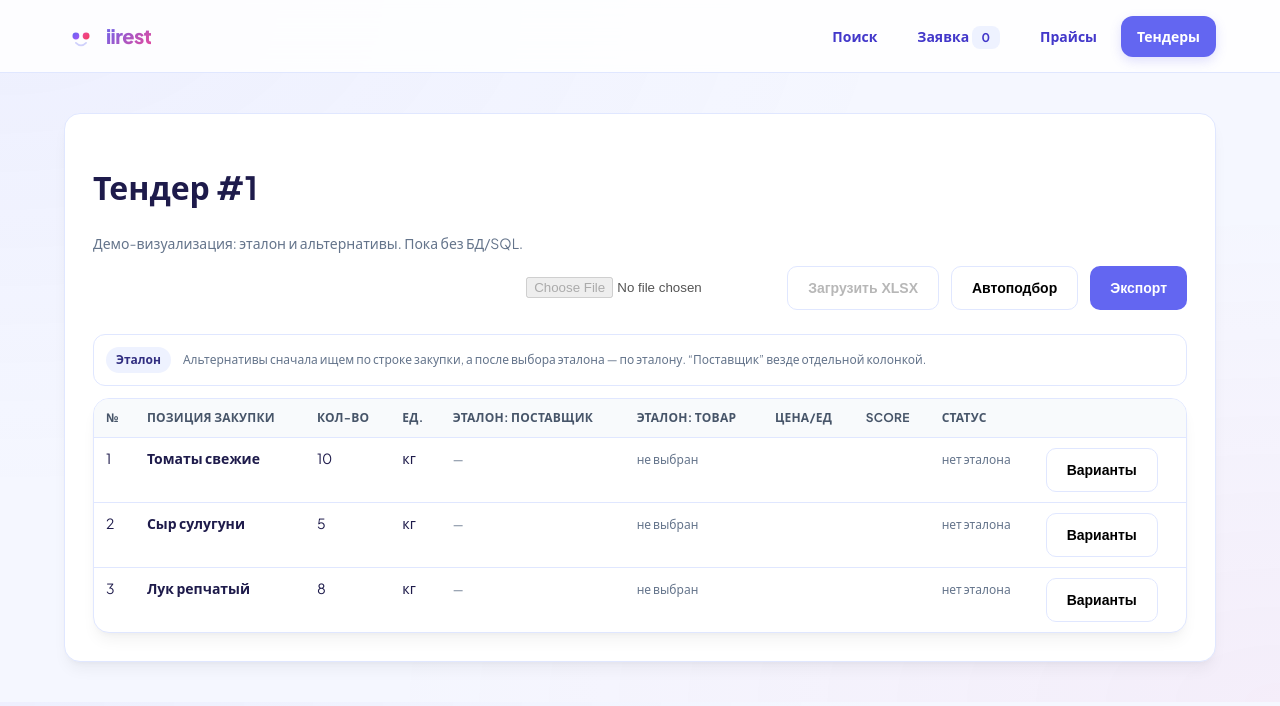
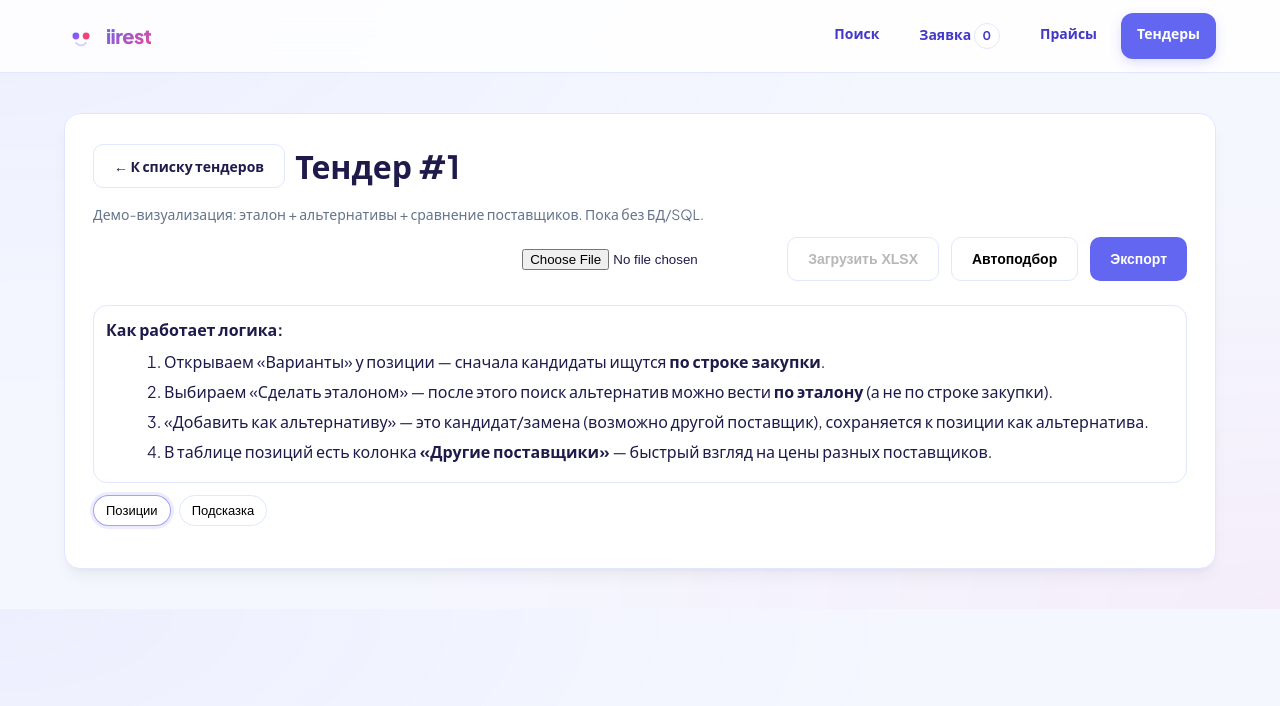
Before and after one commit to Tabascoden/pricelist-search-public, a Flask app: page /tenders/1 in a window 1280 px wide. Shown: the top 706 px of the page. Run offline with Flask 3, Linux system fonts and the light colour scheme; some libraries are stand-ins or nearby versions.

Commit message:
Refactor tender project HTML layout and styles

```diff
--- a/templates/tender_project.html
+++ b/templates/tender_project.html
@@ -1,146 +1,189 @@
 {% extends 'base.html' %}
 {% block content %}
+
 <div class="card" id="tender-project" data-project-id="{{ project_id }}">
   <div class="cardHeader tender-flex">
-    <div>
-      <h1>Тендер #{{ project_id }}</h1>
-      <div class="sub">
-        Демо-визуализация: эталон и альтернативы. Пока без БД/SQL.
+    <div style="display:flex; flex-direction:column; gap:8px;">
+      <div class="tender-flex" style="gap:10px;">
+        <a class="btn" href="/tenders">← К списку тендеров</a>
+        <h1 style="margin:0;">Тендер #{{ project_id }}</h1>
       </div>
+      <div class="sub">Демо-визуализация: эталон + альтернативы + сравнение поставщиков. Пока без БД/SQL.</div>
     </div>
 
-    <div class="tender-flex tender-actions-top">
-      <div class="tender-upload">
-        <input type="file" id="tender-upload" accept=".xlsx" disabled>
-        <button class="btn" id="tender-upload-btn" disabled title="В демо не загружаем файл">
-          Загрузить XLSX
-        </button>
-      </div>
-
-      <button class="btn" id="tender-autopick" title="В демо просто проставит эталоны для наглядности">
-        Автоподбор
-      </button>
-
-      <button class="btn primary" id="tender-export" title="В демо экспорт не включён">
-        Экспорт
-      </button>
+    <div class="tender-flex" style="margin-left:auto;">
+      <input type="file" id="tender-upload" accept=".xlsx" style="min-width:220px;">
+      <button class="btn" id="tender-upload-btn" disabled>Загрузить XLSX</button>
+      <button class="btn" id="tender-autopick">Автоподбор</button>
+      <button class="btn primary" id="tender-export">Экспорт</button>
     </div>
   </div>
 
-  <div class="tender-legend">
-    <div class="pill">Эталон</div>
-    <div class="muted">
-      Альтернативы сначала ищем по строке закупки, а после выбора эталона — по эталону.
-      “Поставщик” везде отдельной колонкой.
-    </div>
+  <div class="tender-hint">
+    <b>Как работает логика:</b>
+    <ol>
+      <li>Открываем «Варианты» у позиции — сначала кандидаты ищутся <b>по строке закупки</b>.</li>
+      <li>Выбираем «Сделать эталоном» — после этого поиск альтернатив можно вести <b>по эталону</b> (а не по строке закупки).</li>
+      <li>«Добавить как альтернативу» — это кандидат/замена (возможно другой поставщик), сохраняется к позиции как альтернатива.</li>
+      <li>В таблице позиций есть колонка <b>«Другие поставщики»</b> — быстрый взгляд на цены разных поставщиков.</li>
+    </ol>
+  </div>
+
+  <div class="tabs">
+    <button class="tab active" type="button" data-tab="positions">Позиции</button>
+    <button class="tab" type="button" data-tab="about">Подсказка</button>
   </div>
 
   <div id="tender-items" class="tender-table-wrap"></div>
+
+  <div id="tender-about" class="tender-about hidden">
+    <div class="sub">
+      Тут можно будет позже добавить статистику: сколько позиций закрыто эталоном, сколько альтернатив, и т.д.
+      Сейчас — только визуал.
+    </div>
+  </div>
 </div>
 
-<!-- Modal: Supplier variants -->
-<div class="tender-modal hidden" id="tender-modal" aria-hidden="true">
-  <div class="tender-modal-body" role="dialog" aria-modal="true">
+<!-- MODAL: supplier options -->
+<div class="tender-modal hidden" id="tender-modal">
+  <div class="tender-modal-body">
     <div class="tender-modal-header">
       <div>
-        <h3 id="tender-modal-title">Варианты поставщиков</h3>
-        <div class="sub" id="tender-modal-subtitle"></div>
+        <h3 id="tender-modal-title" style="margin:0;">Варианты поставщиков</h3>
+        <div class="sub" id="tender-modal-subtitle">Позиция: …</div>
       </div>
       <button class="btn" id="tender-modal-close">Закрыть</button>
     </div>
 
-    <!-- Search controls -->
-    <div class="tender-controls">
-      <div class="tender-controls-row">
-        <div class="tender-field">
-          <div class="tender-label">Ручной поиск</div>
-          <input class="input" id="tender-search-input" placeholder="Например: помидоры сливовидные 10кг">
-          <div class="muted">Если заполнено — ищем по этой строке, независимо от “основы поиска”.</div>
-        </div>
+    <div class="tender-modal-grid">
+      <div class="tender-box">
+        <div class="tender-box-title">Ручной поиск</div>
+        <input id="tender-manual-q" class="input" placeholder="Например: помидоры сливовидные">
+        <div class="sub">Если заполнено — ищем по этой строке, независимо от «основы поиска».</div>
+      </div>
 
-        <div class="tender-field">
-          <div class="tender-label">Основа поиска</div>
-          <select class="input" id="tender-search-basis">
-            <option value="row">По строке закупки</option>
-            <option value="baseline">По эталону (если выбран)</option>
-          </select>
-          <div class="muted" id="tender-basis-hint"></div>
-        </div>
+      <div class="tender-box">
+        <div class="tender-box-title">Основа поиска</div>
+        <select id="tender-search-basis" class="input">
+          <option value="purchase">По строке закупки</option>
+          <option value="benchmark">По эталону</option>
+        </select>
+        <div class="sub" id="tender-basis-hint">Ищем по строке закупки (первичный подбор альтернатив).</div>
+      </div>
 
-        <div class="tender-controls-actions">
-          <button class="btn primary" id="tender-search-btn">Найти</button>
-          <button class="btn" id="tender-search-reset">Сброс</button>
-        </div>
+      <div class="tender-box tender-box-actions">
+        <button class="btn primary" id="tender-search-btn">Найти</button>
+        <button class="btn" id="tender-reset-btn">Сброс</button>
       </div>
     </div>
 
-    <!-- Current baseline -->
     <div class="tender-section">
-      <div class="tender-section-title">
-        Текущий эталон
-        <span class="pill" id="tender-baseline-pill" style="display:none;">Эталон выбран</span>
+      <div class="tender-section-title">Текущий эталон</div>
+      <div class="tender-benchmark" id="tender-benchmark">
+        <span class="sub">Эталон ещё не выбран. Найдите кандидатов и нажмите «Сделать эталоном».</span>
       </div>
-      <div id="tender-baseline-box" class="tender-box"></div>
     </div>
 
-    <!-- Candidates -->
     <div class="tender-section">
       <div class="tender-section-title">
         Результаты поиска / кандидаты
-        <span class="muted" id="tender-search-mode"></span>
+        <span class="sub" id="tender-search-mode">— режим: поиск по строке закупки</span>
       </div>
-      <div id="tender-candidates" class="tender-table-wrap"></div>
+
+      <div class="sub" style="margin:6px 0 10px;">
+        Сортировка: кликните по любому заголовку столбца. Поставщик — всегда отдельной колонкой.
+      </div>
+
+      <div class="tableWrap" id="tender-modal-table-wrap"></div>
     </div>
 
-    <!-- Alternatives -->
     <div class="tender-section">
-      <div class="tender-section-title">
-        Альтернативы (авто)
-        <span class="muted" id="tender-alts-mode"></span>
-      </div>
-      <div id="tender-alternatives" class="tender-table-wrap"></div>
+      <div class="tender-section-title">Альтернативы (выбранные)</div>
+      <div id="tender-alternatives" class="sub">Пока пусто.</div>
     </div>
   </div>
 </div>
 
 <style>
   .tender-flex { display:flex; align-items:center; gap:12px; flex-wrap:wrap; }
-  .tender-actions-top { margin-left:auto; }
-  .tender-upload { display:flex; gap:8px; align-items:center; }
+  .tender-table-wrap { width: 100%; margin-top: 14px; }
+  .tender-hint { margin: 12px 0 6px; padding: 12px; border:1px solid var(--border); border-radius: 14px; background: #fff; }
+  .tender-hint ol { margin: 8px 0 0 18px; }
+  .tender-hint li { margin: 6px 0; }
 
-  .tender-legend { display:flex; align-items:center; gap:12px; padding:12px; border:1px solid var(--border); border-radius:12px; background:#fff; margin-top:12px; }
-  .pill { display:inline-flex; align-items:center; gap:6px; padding:4px 10px; border-radius:999px; background:#eef2ff; color:#312e81; font-size:12px; font-weight:700; }
-  .muted { color:#64748b; font-size:12px; }
+  .tabs { display:flex; gap:8px; margin: 12px 0 6px; }
+  .tab { border:1px solid var(--border); background:#fff; border-radius: 999px; padding: 7px 12px; cursor:pointer; font-size: 13px; }
+  .tab.active { border-color: rgba(99,102,241,.6); box-shadow: 0 0 0 3px rgba(99,102,241,.12); }
+  .hidden { display:none; }
 
-  .tender-table-wrap { width:100%; margin-top:12px; }
-  .tender-table { width:100%; border-collapse:collapse; }
-  .tender-table th, .tender-table td { border-bottom:1px solid var(--border); padding:10px 12px; text-align:left; vertical-align:top; }
-  .tender-table th { background:#f8fafc; font-size:12px; letter-spacing:.02em; text-transform:uppercase; color:#475569; }
-  .tender-row-actions { display:flex; gap:8px; flex-wrap:wrap; }
-  .tag { display:inline-flex; align-items:center; padding:4px 10px; border-radius:999px; background:#ecfeff; color:#155e75; font-size:12px; font-weight:700; }
+  /* main table */
+  .tender-grid-head, .tender-grid-row {
+    display:grid;
+    grid-template-columns: 50px 2.2fr 110px 70px 1.3fr 1.6fr 110px 90px 1.8fr 120px;
+    gap: 10px;
+    align-items: center;
+    padding: 12px;
+    border-bottom: 1px solid var(--border);
+  }
+  .tender-grid-head { font-weight: 800; font-size: 12px; text-transform: uppercase; background: #f8fafc; color:#475569; border-top-left-radius: 12px; border-top-right-radius: 12px; }
+  .tender-grid-row:nth-child(even) { background: #fbfcff; }
+  .tender-cell-muted { color:#64748b; font-size: 12px; }
+  .tender-mini { font-size: 12px; }
+  .tender-mini b { font-weight: 800; }
+  .tender-chip {
+    display:inline-flex; align-items:center; gap:6px;
+    border:1px solid var(--border); background:#fff; padding: 3px 8px; border-radius: 999px;
+    margin: 2px 6px 2px 0; white-space: nowrap;
+  }
+  .tender-chip .price { font-weight: 800; }
+  .tender-status { font-size: 12px; }
+  .badge {
+    display:inline-flex; align-items:center; gap:6px; padding: 3px 8px;
+    border-radius: 999px; border:1px solid var(--border); background:#fff; font-size: 12px;
+  }
+  .badge.good { border-color: rgba(34,197,94,.35); background: rgba(34,197,94,.08); }
+  .badge.warn { border-color: rgba(245,158,11,.35); background: rgba(245,158,11,.08); }
 
-  /* Modal */
-  .tender-modal { position:fixed; inset:0; background:rgba(0,0,0,.35); display:flex; align-items:center; justify-content:center; z-index:100; padding:16px; }
-  .tender-modal.hidden { display:none; }
-  .tender-modal-body { background:#fff; border-radius:16px; width:min(1100px, 98vw); max-height:92vh; overflow:auto; box-shadow: var(--shadow); padding:16px; }
-  .tender-modal-header { display:flex; align-items:center; justify-content:space-between; gap:12px; padding-bottom:12px; border-bottom:1px solid var(--border); }
-  .tender-controls { margin-top:12px; padding:12px; border:1px solid var(--border); border-radius:12px; background:#fff; }
-  .tender-controls-row { display:grid; grid-template-columns: 1.4fr 0.8fr 0.6fr; gap:12px; align-items:start; }
-  .tender-controls-actions { display:flex; gap:8px; align-items:center; justify-content:flex-end; padding-top:22px; }
-  .tender-label { font-size:12px; font-weight:800; color:#334155; text-transform:uppercase; letter-spacing:.02em; margin-bottom:6px; }
-  .tender-section { margin-top:14px; }
-  .tender-section-title { display:flex; align-items:center; gap:10px; font-weight:900; color:#0f172a; }
-  .tender-box { border:1px solid var(--border); border-radius:12px; padding:12px; background:#fff; }
-  .tender-box .empty { color:#64748b; font-size:13px; }
+  /* modal */
+  .tender-modal {
+    position: fixed; inset: 0;
+    background: rgba(0,0,0,.35);
+    display:flex; align-items:center; justify-content:center;
+    z-index: 1000;
+  }
+  .tender-modal-body {
+    background:#fff; border-radius: 18px; width: min(1100px, 95vw);
+    max-height: 90vh; overflow:auto; box-shadow: var(--shadow);
+    padding: 16px;
+  }
+  .tender-modal-header { display:flex; justify-content:space-between; align-items:center; gap:12px; padding: 8px 6px 12px; border-bottom: 1px solid var(--border); }
+  .tender-modal-grid {
+    display:grid;
+    grid-template-columns: 1.2fr 1fr auto;
+    gap: 12px;
+    padding: 12px 6px 6px;
+  }
+  .tender-box { border:1px solid var(--border); border-radius: 14px; padding: 12px; background:#fff; }
+  .tender-box-title { font-weight: 900; font-size: 12px; text-transform: uppercase; color:#475569; margin-bottom: 8px; }
+  .tender-box-actions { display:flex; align-items:flex-start; gap:10px; justify-content:flex-end; }
 
-  @media (max-width: 900px) {
-    .tender-controls-row { grid-template-columns: 1fr; }
-    .tender-controls-actions { justify-content:flex-start; padding-top:0; }
+  .tender-section { padding: 10px 6px; }
+  .tender-section-title { font-weight: 900; margin-bottom: 8px; }
+  .tender-benchmark { border:1px solid var(--border); border-radius: 14px; padding: 10px 12px; background:#fff; }
+  .tender-benchmark .row { display:flex; gap:14px; flex-wrap:wrap; align-items:center; }
+  .tender-benchmark .row b { font-weight: 900; }
+  .sort-th { cursor:pointer; user-select:none; }
+  .sort-th span { opacity:.7; font-weight: 700; margin-left: 6px; }
+
+  @media (max-width: 980px) {
+    .tender-modal-grid { grid-template-columns: 1fr; }
+    .tender-grid-head, .tender-grid-row { grid-template-columns: 50px 2fr 90px 60px 1fr 1fr 90px 70px 1.4fr 110px; }
   }
 </style>
 
+<script src="/static/tenders.js"></script>
 <script>
-  window.__tendersDemoMode = "project";
+  window.tendersDemo = true;
 </script>
-<script src="/static/tenders_demo.js"></script>
+
 {% endblock %}
```
